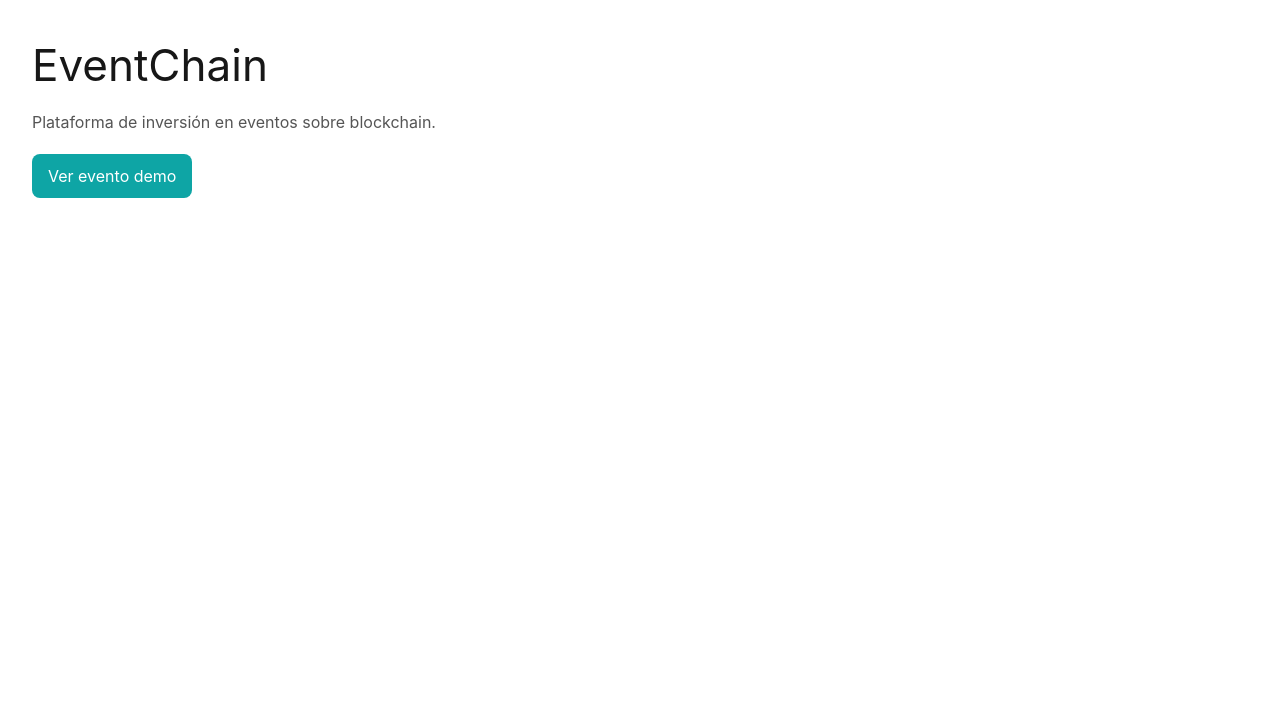
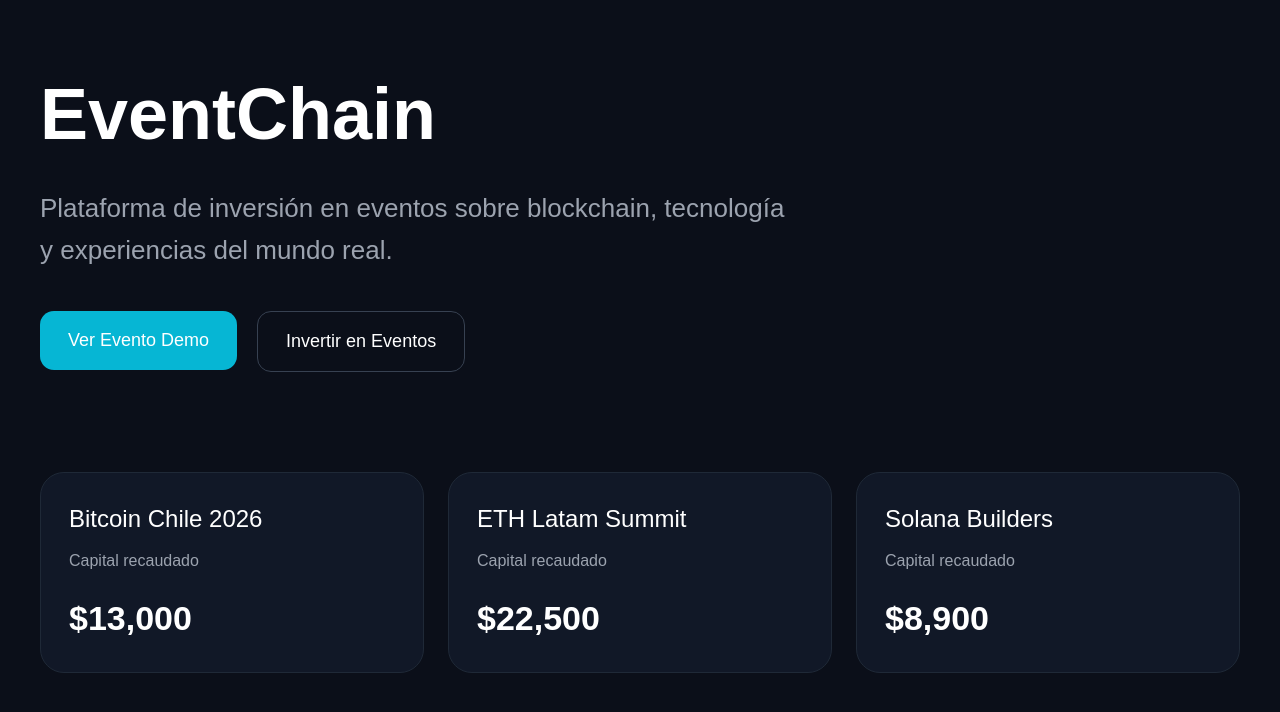
Before and after one commit to Even-TChain/eventchain-frontend, a Next.js app: page / in a window 1280 px wide. Shown: the top 712 px of the page. Built offline with nearby package versions, Linux system fonts and the light colour scheme.

Commit message:
New homepage

```diff
--- a/app/page.tsx
+++ b/app/page.tsx
@@ -1,26 +1,144 @@
+"use client";
+
 import Link from "next/link";
 
-export default function Home() {
+export default function HomePage() {
   return (
-    <main style={{ fontFamily: "Inter, Arial, sans-serif", padding: 32 }}>
-      <h1 style={{ fontSize: 44 }}>EventChain</h1>
+    <main
+      style={{
+        minHeight: "100vh",
+        background: "#0b0f19",
+        color: "white",
+        fontFamily: "Arial",
+        padding: "60px 20px",
+      }}
+    >
+      <div
+        style={{
+          maxWidth: 1200,
+          margin: "0 auto",
+        }}
+      >
+        <h1
+          style={{
+            fontSize: 72,
+            fontWeight: "bold",
+            marginBottom: 20,
+          }}
+        >
+          EventChain
+        </h1>
 
-      <p style={{ marginTop: 12, color: "#555" }}>
-        Plataforma de inversión en eventos sobre blockchain.
-      </p>
+        <p
+          style={{
+            fontSize: 26,
+            color: "#9ca3af",
+            maxWidth: 760,
+            lineHeight: 1.6,
+          }}
+        >
+          Plataforma de inversión en eventos sobre blockchain,
+          tecnología y experiencias del mundo real.
+        </p>
 
-      <div style={{ marginTop: 20 }}>
-        <Link href="/event/bitcoin-chile">
-          <button style={{
-            padding: "10px 16px",
-            borderRadius: 8,
-            background: "#0ea5a5",
-            color: "#fff",
-            border: "none"
-          }}>
-            Ver evento demo
+        <div
+          style={{
+            marginTop: 40,
+            display: "flex",
+            gap: 20,
+            flexWrap: "wrap",
+          }}
+        >
+          <Link href="/event/bitcoin-chile">
+            <button
+              style={{
+                padding: "16px 28px",
+                background: "#06b6d4",
+                border: "none",
+                borderRadius: 14,
+                color: "white",
+                fontSize: 18,
+                cursor: "pointer",
+              }}
+            >
+              Ver Evento Demo
+            </button>
+          </Link>
+
+          <button
+            style={{
+              padding: "16px 28px",
+              background: "transparent",
+              border: "1px solid #374151",
+              borderRadius: 14,
+              color: "white",
+              fontSize: 18,
+            }}
+          >
+            Invertir en Eventos
           </button>
-        </Link>
+        </div>
+
+        <div
+          style={{
+            marginTop: 100,
+            display: "grid",
+            gridTemplateColumns: "repeat(auto-fit, minmax(280px, 1fr))",
+            gap: 24,
+          }}
+        >
+          {[
+            {
+              title: "Bitcoin Chile 2026",
+              amount: "$13,000",
+            },
+            {
+              title: "ETH Latam Summit",
+              amount: "$22,500",
+            },
+            {
+              title: "Solana Builders",
+              amount: "$8,900",
+            },
+          ].map((event, index) => (
+            <div
+              key={index}
+              style={{
+                background: "#111827",
+                border: "1px solid #1f2937",
+                borderRadius: 24,
+                padding: 28,
+              }}
+            >
+              <h3
+                style={{
+                  fontSize: 24,
+                  marginBottom: 12,
+                }}
+              >
+                {event.title}
+              </h3>
+
+              <p
+                style={{
+                  color: "#9ca3af",
+                  marginBottom: 20,
+                }}
+              >
+                Capital recaudado
+              </p>
+
+              <div
+                style={{
+                  fontSize: 34,
+                  fontWeight: "bold",
+                }}
+              >
+                {event.amount}
+              </div>
+            </div>
+          ))}
+        </div>
       </div>
     </main>
   );
```
